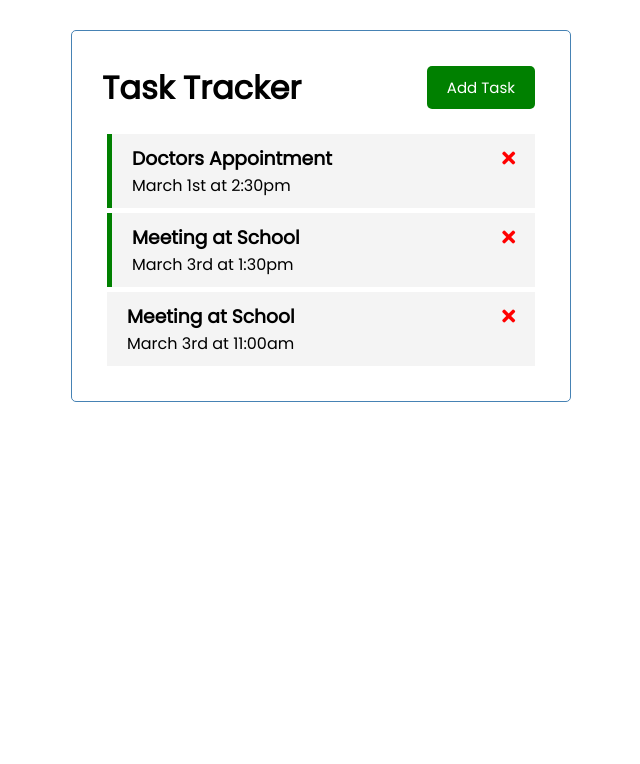
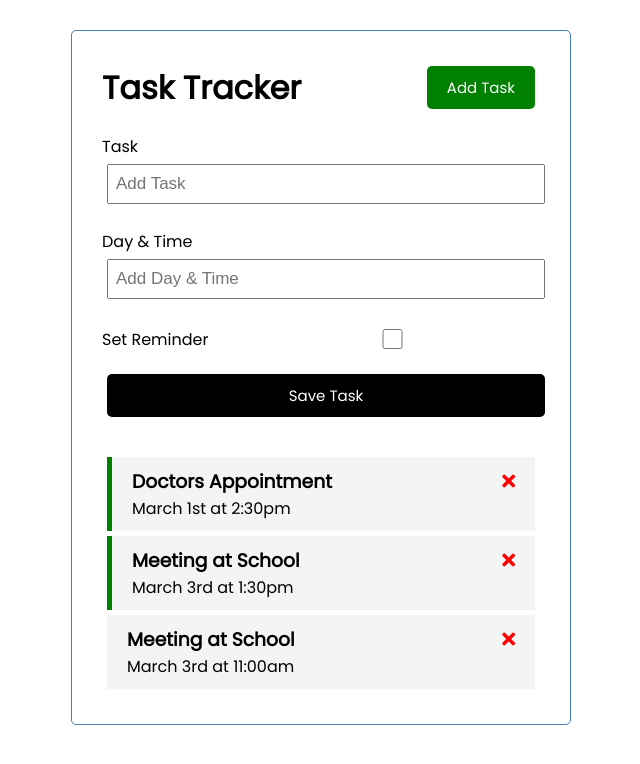
Before and after one commit to CESAR-JARAMILLO/Vue-Task-Tracker, a Vue app: page / in a window 1280 px wide. Shown: the top 764 px of the page, without its empty margins (319-959 px from the left). Built offline with nearby package versions, Linux system fonts and the light colour scheme.

Commit message:
AddTask Component & v-model

```diff
--- a/src/App.vue
+++ b/src/App.vue
@@ -1,6 +1,7 @@
 <template>
   <div class="container">
     <Header title="Task Tracker" />
+    <AddTask @add-task="addTask" />
     <Tasks @toggle-reminder="toggleReminder"
     @delete-task="deleteTask" :tasks="tasks"/>
   </div>
@@ -9,12 +10,14 @@
 <script>
 import Header from './components/Header'
 import Tasks from './components/Tasks'
+import AddTask from './components/AddTask'
 
 export default {
   name: 'App',
   components: {
     Header,
-    Tasks
+    Tasks,
+    AddTask
   },
   data() {
     return {
@@ -22,6 +25,9 @@
     }
   },
   methods: {
+    addTask(task) {
+      this.tasks = [...this.tasks, task]
+    },
     deleteTask(id) {
       if (confirm('Are you sure?')) {
         this.tasks = this.tasks.filter((task) => task.id !== id)
--- /dev/null
+++ b/src/components/AddTask.vue
@@ -0,0 +1,90 @@
+<template>
+    <form @submit="onSubmit" class="add-form">
+    <div class="form-control">
+      <label>Task</label>
+      <input type="text" v-model="text" name="text" placeholder="Add Task" />
+    </div>
+    <div class="form-control">
+      <label>Day & Time</label>
+      <input
+        type="text"
+        v-model="day"
+        name="day"
+        placeholder="Add Day & Time"
+      />
+    </div>
+    <div class="form-control form-control-check">
+      <label>Set Reminder</label>
+      <input type="checkbox" v-model="reminder" name="reminder" />
+    </div>
+
+    <input type="submit" value="Save Task" class="btn btn-block" />
+  </form>
+</template>
+
+<script>
+export default {
+    name: 'AddTask',
+    data() {
+        return {
+            text: '',
+            day: '',
+            reminder: false
+        }
+    },
+    methods: {
+        onSubmit(e) {
+            e.preventDefault()
+
+            if(!this.text) {
+                alert('Please add a task')
+                return
+            }
+
+            const newTask = {
+                id: Math.floor(Math.random() * 100000),
+                text: this.text,
+                day: this.day,
+                reminder: this.reminder
+            }
+
+            this.$emit('add-task', newTask)
+
+            this.text = ''
+            this.day = ''
+            this.reminder = false
+        }
+    }
+}
+</script>
+
+<style scoped>
+.add-form {
+  margin-bottom: 40px;
+}
+.form-control {
+  margin: 20px 0;
+}
+.form-control label {
+  display: block;
+}
+.form-control input {
+  width: 100%;
+  height: 40px;
+  margin: 5px;
+  padding: 3px 7px;
+  font-size: 17px;
+}
+.form-control-check {
+  display: flex;
+  align-items: center;
+  justify-content: space-between;
+}
+.form-control-check label {
+  flex: 1;
+}
+.form-control-check input {
+  flex: 2;
+  height: 20px;
+}
+</style>
```
